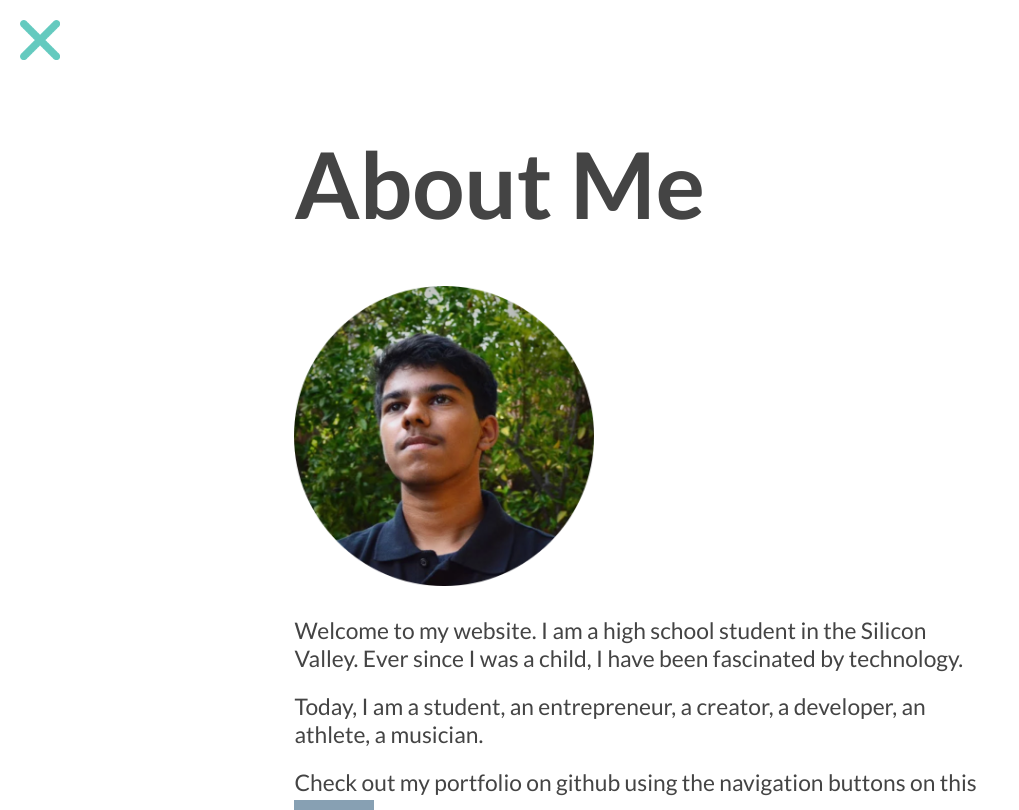
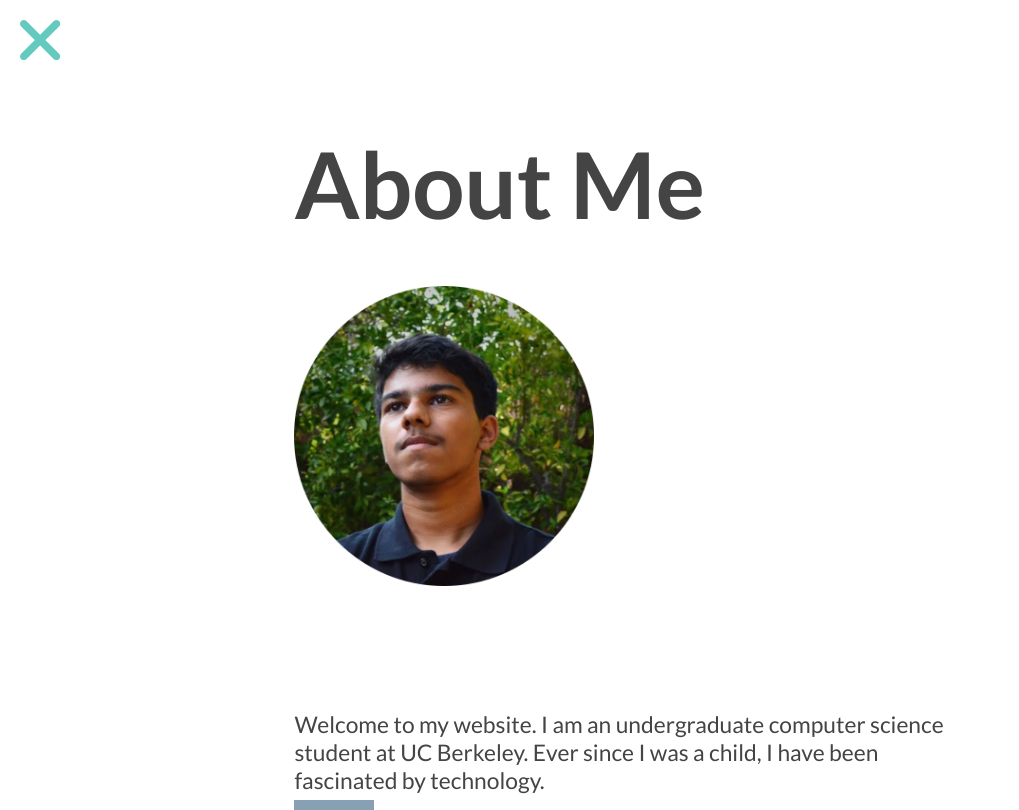
Before and after one commit to pransudash/pransudash.github.io, a plain HTML site: page index.html in a window 1280 px wide. Both pictures are taken after a click on the button "About". Shown: the whole page, without its empty margins (0-1019 px from the left). Drawn offline with nearby package versions, Linux system fonts and the light colour scheme.

Commit message:
updated decription

```diff
--- a/index.html
+++ b/index.html
@@ -43,7 +43,7 @@
             <h2>Welcome to my website.</h2>
             <p id="welcome">I am a first-year undergraduate student at UC Berkeley.
                As a computer science student, I am always looking for new learning opporutnities in the field.
-            Feel free to reach out to me!</p>
+                Feel free to reach out to me!</p>
             <div class="nav">
                 <a id="button">
                     <button class="nav-btn-1" id="demo01" href="#animatedModal">About</button>
@@ -85,8 +85,10 @@
                 <br>
                 <img src="img/profile.png" width="300" height="300"/>
                 <br>
+                <br>
+                <br>
                 <p id="modal">
-                    Welcome to my website. I am a high school student in the Silicon Valley.
+                    Welcome to my website. I am an undergraduate computer science student at UC Berkeley.
                     Ever since I was a child, I have been fascinated by technology.
                 </p>
                 <p id="modal">
@@ -96,6 +98,9 @@
                     Check out my portfolio on github using the navigation buttons on this website
                     or contact me via email or LinkedIn.
                 </p>
+                <br>
+                <br>
+                <br>
             </div>
         </div>
 
```
